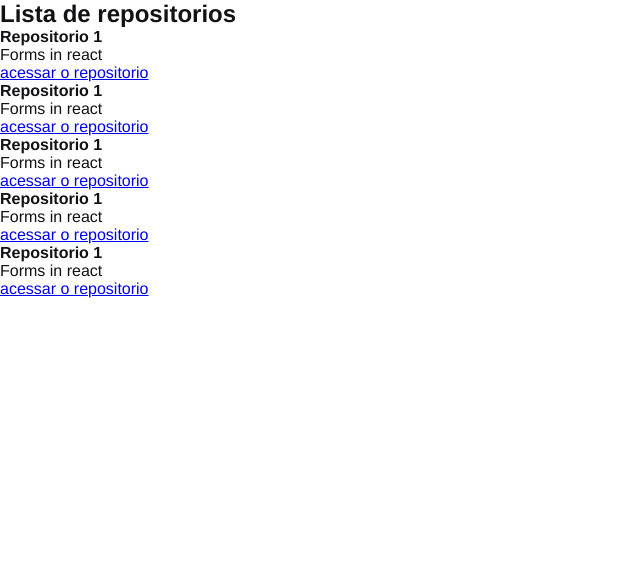
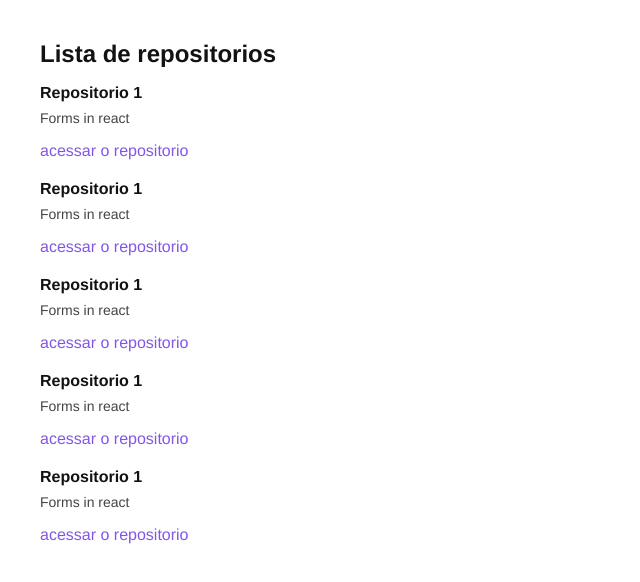
Before and after one commit to LaraCosta66/ignite-aulas, a React app: page / in a window 1280 px wide. Shown: the top 582 px of the page, without its empty margins (0-640 px from the left). Built offline with nearby package versions, Linux system fonts and the light colour scheme.

Commit message:
feat: add styles and remove counter app

```diff
--- a/src/components/RepositoryList.jsx
+++ b/src/components/RepositoryList.jsx
@@ -1,4 +1,7 @@
 import { RepositoryItem } from "./RepositoryItem";
+
+import '../styles/repositories.scss'
+
 
 const repository = {
   name: "Repositorio 1",
--- /dev/null
+++ b/src/styles/repositories.scss
@@ -0,0 +1,30 @@
+section.repository-list{
+    margin: 40px;
+
+
+    h1{
+        margin-bottom: 16px;
+
+    }
+    ul{
+        list-style: none;
+        li{
+            & + li {
+                margin-top: 20px;
+            }
+        }
+
+        p{
+            font-size: 14px;
+            color: #444;
+            margin-top: 8px;
+        }
+        a{
+            display: inline-block;
+            margin-top: 16px;
+            text-decoration: none;
+            color: #8257e6;
+        }
+
+    }
+}
```
